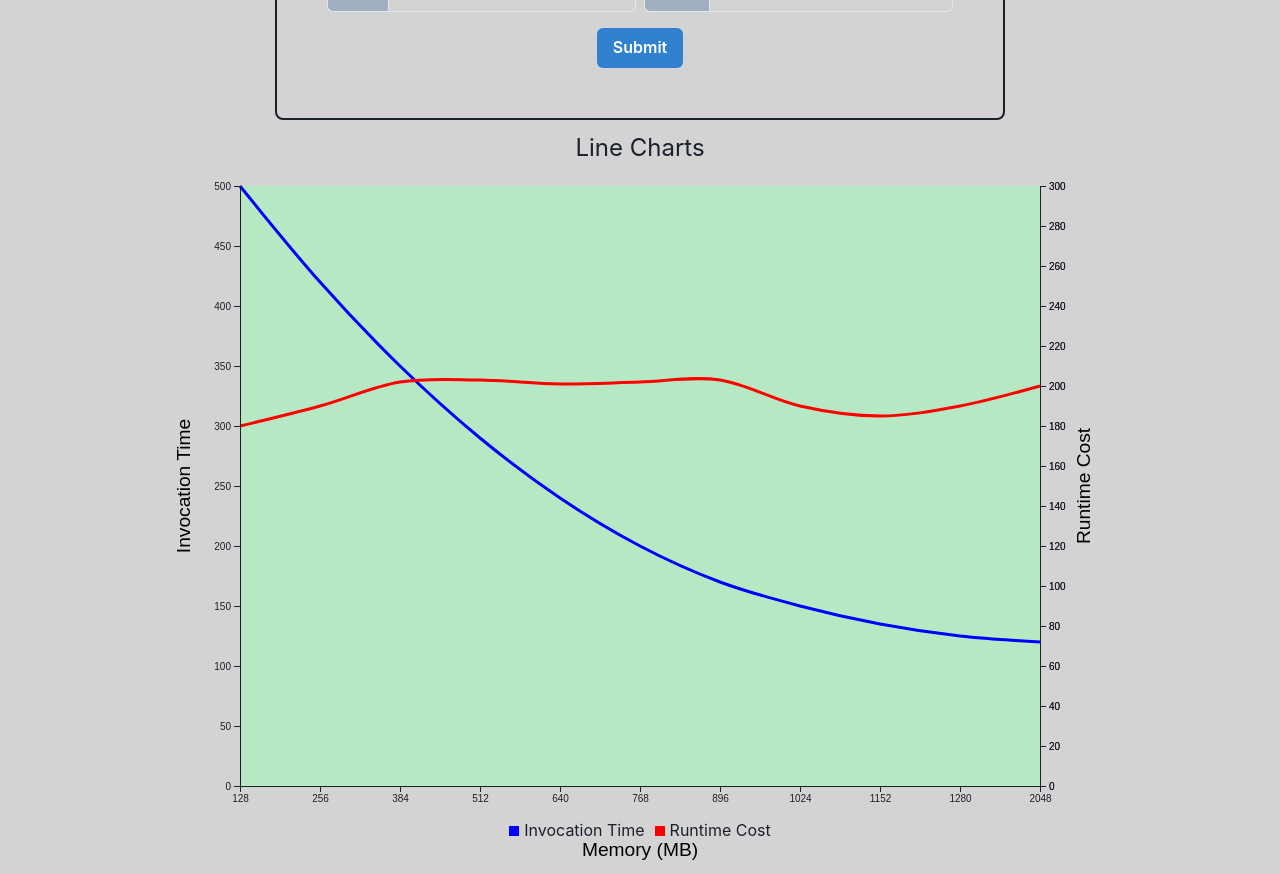
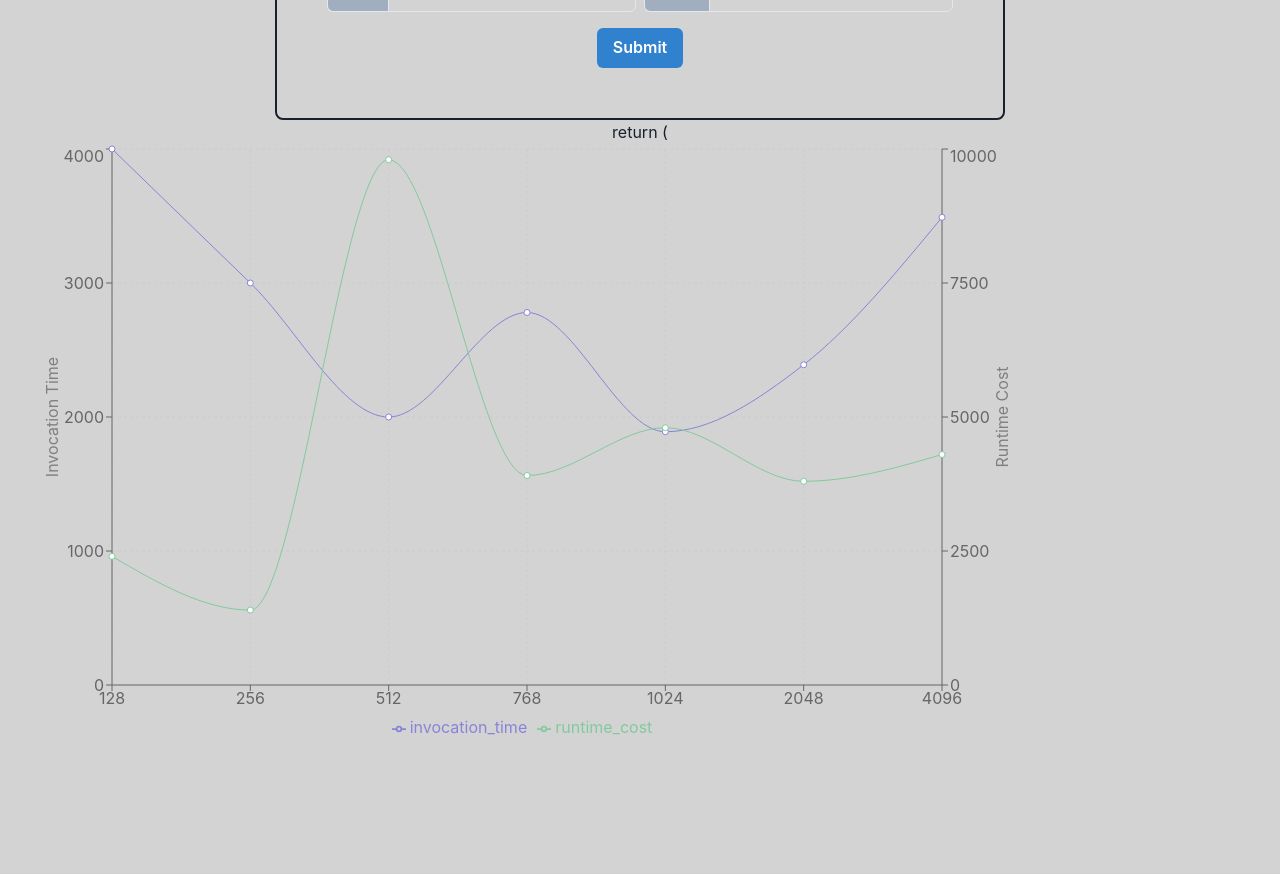
Before and after one commit to oslabs-beta/shear, a React (Vite) app: page / in a window 1280 px wide. Shown: the part 420-1294 px from the top of the page. After the commit the page ends 1196 px from the top, so only its background shows below. Built offline with nearby package versions, Linux system fonts and the light colour scheme.

Commit message:
rechart refactor

```diff
--- a/package.json
+++ b/package.json
@@ -12,10 +12,10 @@
     "preview": "vite preview"
   },
   "dependencies": {
-    "@chakra-ui/react": "^2.8.2",
     "@aws-sdk/client-cloudwatch-logs": "^3.465.0",
     "@aws-sdk/client-lambda": "^3.465.0",
     "@aws-sdk/util-utf8-node": "^3.259.0",
+    "@chakra-ui/react": "^2.8.2",
     "@emotion/react": "^11.11.1",
     "@emotion/styled": "^11.11.0",
     "@fontsource/roboto": "^5.0.8",
@@ -33,6 +33,7 @@
     "react-dom": "^18.2.0",
     "react-redux": "^8.1.3",
     "react-router-dom": "^6.19.0",
+    "recharts": "^2.10.3",
     "uuid": "^9.0.1"
   },
   "devDependencies": {
--- a/src/components/graph.tsx
+++ b/src/components/graph.tsx
@@ -6,6 +6,7 @@ import { RootState } from "../store.ts";
 import React from "react";
 import * as d3 from "d3";
 import { runOptimizer } from "../formData/resultsSlice";
+import { LineChart, Line, XAxis, YAxis, CartesianGrid, Tooltip, Legend, ResponsiveContainer } from 'recharts';
 
 export default function Graph() {
     const graphData = useSelector((state: RootState) => state.results)
@@ -13,19 +14,46 @@ export default function Graph() {
     const costData = graphData.CostData;
     const xData = graphData.MemoryData;
 
-    // const [timeData, setTimeData] = React.useState<number[]>([500, 420, 350, 290, 240, 200, 170, 150, 135, 125, 120]);
-    // const [costData, setCostData] = React.useState<number[]>([180, 190, 202, 203, 201, 202, 203, 190, 185, 190, 200])
-    // const [xData, setXData] = useState([128, 256, 384, 512, 640, 768, 896, 1024, 1152, 1280, 2048]);
+
     const svgRef = useRef<SVGSVGElement | null>(null);
 
-    // function onSubmit(e: React.FormEvent) {
-    //     e.preventDefault();
-    //     d3.select("svg").selectAll("*").remove();
-    //     // svg.selectAll("*").remove()
-    //     setCostData([450, 400, 310, 490, 2400, 150, 1700, 150, 135, 1200, 120])
-    //     setXData([128, 256, 484, 512, 540, 738, 900, 1024, 1352, 1580, 2048])
-    // }
-
+    const data = [
+        {
+            memory: 128,
+            invocation_time: 4000,
+            runtime_cost: 2400,
+        },
+        {
+            memory: 256,
+            invocation_time: 3000,
+            runtime_cost: 1398,
+        },
+        {
+            memory: 512,
+            invocation_time: 2000,
+            runtime_cost: 9800,
+        },
+        {
+            memory: 768,
+            invocation_time: 2780,
+            runtime_cost: 3908,
+        },
+        {
+            memory: 1024,
+            invocation_time: 1890,
+            runtime_cost: 4800,
+        },
+        {
+            memory: 2048,
+            invocation_time: 2390,
+            runtime_cost: 3800,
+        },
+        {
+            memory: 4096,
+            invocation_time: 3490,
+            runtime_cost: 4300,
+        }
+    ];
     useEffect(() => {
         // setting up svg
         let width: number = 800;
@@ -145,38 +173,56 @@ export default function Graph() {
 
     return (
         <div className="chartWrapper" >
-            <h2 style={{marginTop: "10px"}}>Line Charts </h2>
-            <svg className="svgWrap" ref={svgRef} style={{ display: "block", width: "800px", height: "600px", margin: '20px auto'}
-            }></svg>
-            <div style={{ display: "flex", justifyContent: "center" }}>
-                <div style={{ marginRight: "10px" }}>
-                    <span
-                        style={{
-                            display: "inline-block",
-                            width: "10px",
-                            height: "10px",
-                            backgroundColor: "blue",
-                            marginRight: "5px",
-                            marginTop: "20px"
-                        }}
-                    />
-                    <span>Invocation Time</span>
-                </div>
-                <div>
-                    <span
-                        style={{
-                            display: "inline-block",
-                            width: "10px",
-                            height: "10px",
-                            backgroundColor: "red",
-                            marginRight: "5px",
-                            marginTop: "20px"
-                        }}
-                    />
-                    <span>Runtime Cost</span>
-                </div>
-            </div>
-            {/* <button onClick={onSubmit}>click to change value</button> */}
+            return (
+            <LineChart
+                width={1000}
+                height={600}
+                data={data}
+                margin={{
+                    top: 5,
+                    right: 30,
+                    left: 20,
+                    bottom: 5
+                }}
+            >
+                <CartesianGrid strokeDasharray="3 3" />
+                <XAxis dataKey="memory" />
+                <YAxis
+                    yAxisId="left"
+                    label={{
+                        value: `Invocation Time`,
+                        style: { textAnchor: 'middle' },
+                        angle: -90,
+                        position: 'left',
+                        offset: 0,
+                    }}
+                />
+                <YAxis
+                    yAxisId="right"
+                    orientation="right"
+                    label={{
+                        value: `Runtime Cost`,
+                        style: { textAnchor: 'middle' },
+                        angle: -90,
+                        position: 'right',
+                        offset: 0,
+                    }}
+                />
+                <Tooltip />
+                <Legend />
+                <Line
+                    yAxisId="left"
+                    type="monotone"
+                    dataKey="invocation_time"
+                    stroke="#8884d8"
+                    activeDot={{ r: 8 }}
+                />
+                <Line yAxisId="right"
+                    type="monotone"
+                    dataKey="runtime_cost"
+                    stroke="#82ca9d" />
+            </LineChart>
+
         </div>
     );
 };
--- a/src/formData/resultsSlice.ts
+++ b/src/formData/resultsSlice.ts
@@ -39,6 +39,7 @@ const resultsSlice = createSlice({
     builder
       .addCase(runOptimizer.fulfilled, (state, action) => {
         // console.log("Result incoming")
+        console.log(rawResults)
         const rawResults = action.payload;
         const rawMemory = Object.keys(rawResults.billedDurationOutput).map((x) => parseInt(x));
         state.MemoryData.splice(0, state.MemoryData.length, ...rawMemory);
```
Also changed, not shown: 1 other file (tests, documents, lock files or other folders).
